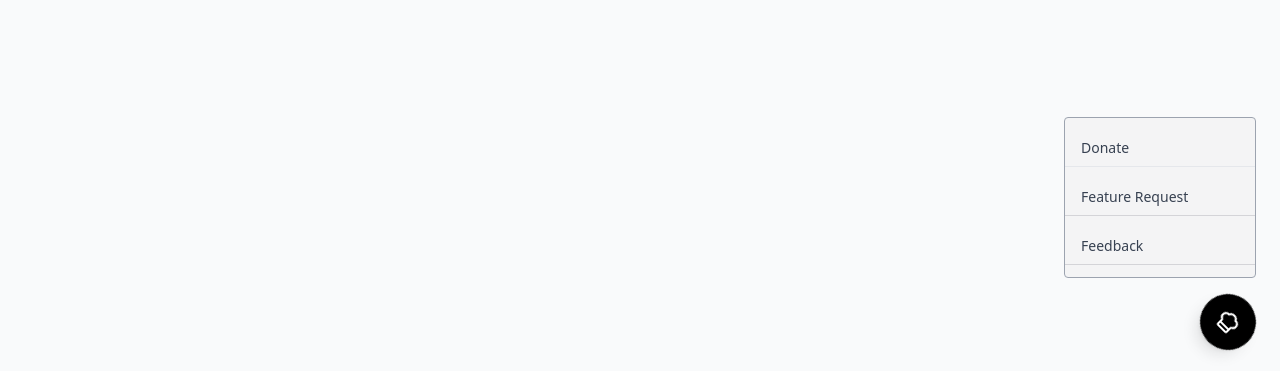
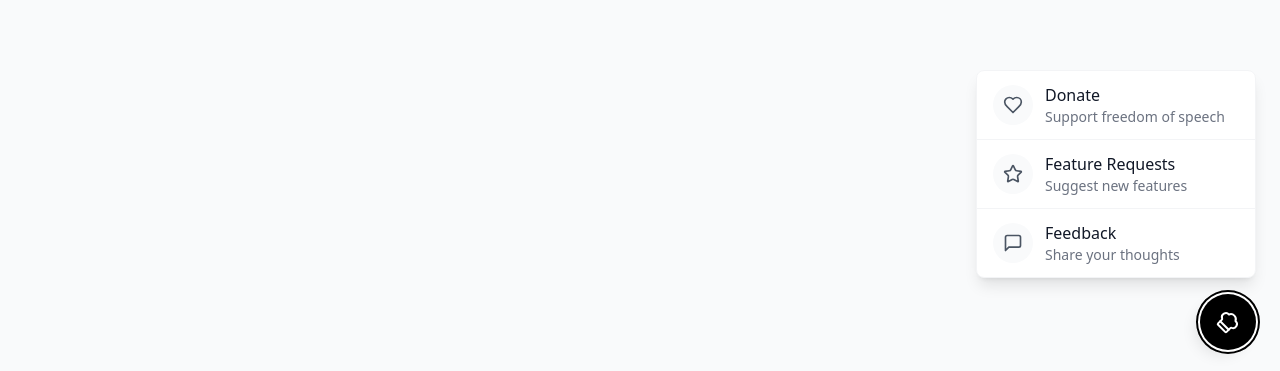
Before and after one commit to mohit-dubey66/database-whistle, a React (Vite) app: page / in a window 1280 px wide. Both pictures are taken after a click on the button "Open menu". Shown: the part 426-797 px from the top of the page. Built offline with nearby package versions, Linux system fonts and the light colour scheme; no server answers; the database is empty; a web font is replaced by a local one.

Commit message:
improved the UI of the FAB Card

```diff
--- a/src/components/FloatingMenu.tsx
+++ b/src/components/FloatingMenu.tsx
@@ -1,12 +1,20 @@
 import React, { useState, useEffect, useCallback } from 'react';
-import { ChefHat, MessageSquarePlus, Gift, Heart } from 'lucide-react';
+import { ChefHat, Heart, MessageSquare, Star, X } from 'lucide-react';
+import clsx from 'clsx';
+
+interface MenuOption {
+  icon: React.ElementType;
+  label: string;
+  description: string;
+  onClick: () => void;
+}
 
 export default function FloatingMenu() {
   const [isOpen, setIsOpen] = useState(false);
 
   const handleClickOutside = useCallback((event: MouseEvent) => {
     const target = event.target as HTMLElement;
-    if (!target.closest('.floating-menu-container')) {
+    if (!target.closest('.floating-menu')) {
       setIsOpen(false);
     }
   }, []);
@@ -20,53 +28,59 @@ export default function FloatingMenu() {
     };
   }, [isOpen, handleClickOutside]);
 
-  const menuItems = [
+  const menuOptions: MenuOption[] = [
     {
-      label: 'Feedback',
-      icon: MessageSquarePlus,
-      onClick: () => window.open('#', '_blank')
-    },
-    // {
-    //   label: 'Category/Topic Request',
-    //   icon: ChefHat,
-    //   onClick: () => window.open('#', '_blank')
-    // },
-    {
-      label: 'Feature Request',
-      icon: Gift,
+      icon: Heart,
+      label: 'Donate',
+      description: 'Support freedom of speech',
       onClick: () => window.open('#', '_blank')
     },
     {
-      label: 'Donate ',
-      icon: Heart,
+      icon: Star,
+      label: 'Feature Requests',
+      description: 'Suggest new features',
+      onClick: () => window.open('#', '_blank')
+    },
+    {
+      icon: MessageSquare,
+      label: 'Feedback',
+      description: 'Share your thoughts',
       onClick: () => window.open('#', '_blank')
     }
   ];
 
   return (
-    <div className="fixed bottom-6 right-6 z-50 floating-menu-container">
-      <div className="relative">
+    <div className="fixed bottom-6 right-6 z-50 floating-menu">
       {/* Menu Items */}
       <div
-          className={`absolute bottom-full right-0 mb-4 transition-all duration-200 ${
-            isOpen ? 'opacity-100 translate-y-0' : 'opacity-0 translate-y-2 pointer-events-none'
-          }`}
+        className={clsx(
+          'absolute bottom-full right-0 mb-4 min-w-[280px] transition-all duration-300 ease-in-out',
+          isOpen
+            ? 'opacity-100 translate-y-0'
+            : 'opacity-0 translate-y-4 pointer-events-none'
+        )}
       >
-          <div className="flex flex-col-reverse gap-3 items-end py-3 rounded w-[12rem] border-gray-400 bg-zinc-100 border border-solid">
-            {menuItems.map((item,index) => (
+        <div className="bg-white rounded-lg shadow-lg border border-gray-100 overflow-hidden">
+          {menuOptions.map((option, index) => (
             <button
-                key={item.label}
+              key={option.label}
               onClick={(e) => {
                 e.stopPropagation();
-                  item.onClick();
+                option.onClick();
                 setIsOpen(false);
               }}
-                className={`flex items-center gap-3 px-4 py-2   border-b-[1px]  ${index == menuItems.length-1 ? "none" : "border-zinc-300"  } w-full  hover:bg-gray-50 transition-colors group`}
+              className={clsx(
+                'w-full px-4 py-3 flex items-center gap-3 hover:bg-gray-50 transition-colors',
+                index !== menuOptions.length - 1 && 'border-b border-gray-100'
+              )}
             >
-                <span className="text-sm font-medium text-gray-700 group-hover:text-gray-900">
-                  {item.label}
-                </span>
-                {/* <item.icon className="w-[30px] h-5 text-gray-600 group-hover:text-gray-900" /> */}
+              <div className="flex-shrink-0 w-10 h-10 rounded-full bg-gray-50 flex items-center justify-center">
+                <option.icon className="w-5 h-5 text-gray-600" />
+              </div>
+              <div className="flex-1 text-left">
+                <div className="font-medium text-gray-900">{option.label}</div>
+                <div className="text-sm text-gray-500">{option.description}</div>
+              </div>
             </button>
           ))}
         </div>
@@ -78,22 +92,26 @@ export default function FloatingMenu() {
           e.stopPropagation();
           setIsOpen(!isOpen);
         }}
-          className={`w-14 h-14 rounded-full bg-black text-white shadow-lg flex items-center justify-center transition-transform hover:scale-105 ${
-            isOpen ? 'rotate-45' : ''
-          }`}
+        className={clsx(
+          'w-14 h-14 rounded-full bg-black text-white shadow-lg',
+          'flex items-center justify-center transition-transform duration-300',
+          'hover:scale-105 focus:outline-none focus:ring-2 focus:ring-offset-2 focus:ring-black',
+          isOpen && 'rotate-45'
+        )}
+        aria-label={isOpen ? 'Close menu' : 'Open menu'}
       >
         <ChefHat className="w-6 h-6" />
       </button>
 
       {/* Help Text */}
       <div
-          className={`absolute bottom-0 right-full mr-4 whitespace-nowrap transition-all duration-200 ${
+        className={clsx(
+          'absolute bottom-0 right-full mr-4 transition-all duration-200',
           isOpen ? 'opacity-0 translate-x-2' : 'opacity-100'
-          }`}
+        )}
       >
-          {/* <div className="bg-white px-4 py-2 rounded-lg shadow-lg">
+        <div className="bg-white px-4 py-2 rounded-lg shadow-lg whitespace-nowrap">
           <p className="text-sm font-medium text-gray-900">Help us cook something new!</p>
-          </div> */}
         </div>
       </div>
     </div>
--- a/src/components/ShareMenu.tsx
+++ b/src/components/ShareMenu.tsx
@@ -13,6 +13,7 @@ interface ShareMenuProps {
   storyId: string;
   title: string;
   content: string;
+  onClose: () => void;
 }
 
 export default function ShareMenu({ storyId, title, content }: ShareMenuProps) {
```
Lines whose indentation alone changed are shown as unchanged.
